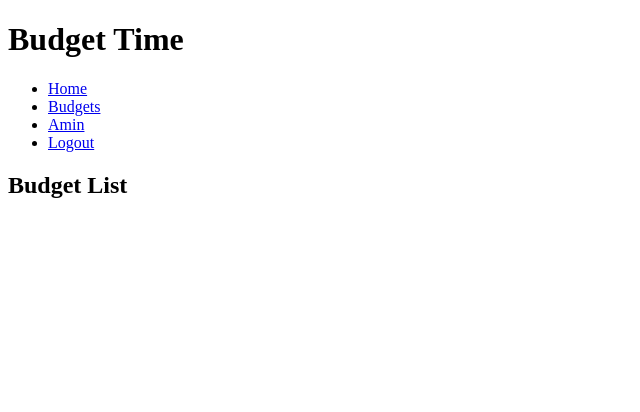
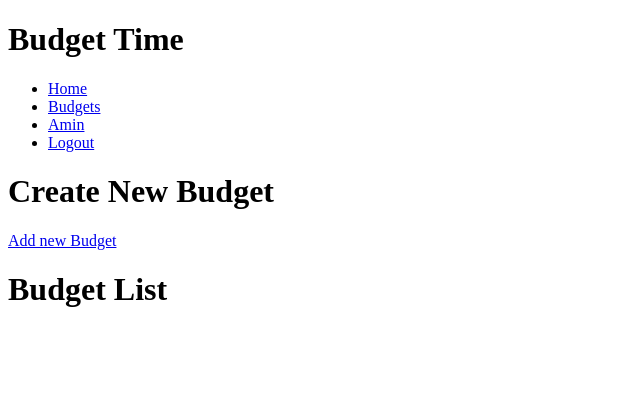
Before and after one commit to EHaan-CF-Projects/budget_tool, a Django app: page /budget/ in a window 1280 px wide. Shown: the top 412 px of the page, without its empty margins (0-640 px from the left). Run offline with Django 3.2, Linux system fonts and the light colour scheme; the visitor is signed in with stand-in values (Sample User, id 1); data comes from the database, SQL or seed files in the repository; data that the repository does not hold is empty.

Commit message:
forms added and views started

```diff
--- a/budget_tool_app/models.py
+++ b/budget_tool_app/models.py
@@ -42,7 +42,7 @@ class Transaction(models.Model):
     ]
 
     budget = models.ForeignKey(Budget, related_name='transactions', null=True, on_delete=models.CASCADE)
-    type_of = models.CharField(choices=TYPES, default='available', max_length=48)
+    type_of = models.CharField(choices=TYPES, default='withdrawal', max_length=48)
     amount = models.FloatField(0.00)
     description = models.CharField(max_length=256)
 
--- a/budget_tool_app/templates/budget_detail.html
+++ b/budget_tool_app/templates/budget_detail.html
@@ -3,6 +3,8 @@
 {% block title %}Detail{% endblock title %}
 
 {% block content %}
+<h1>Add New Transaction</h1>
+<p><a href="#">Add new Transaction</a></p>
 <div>
     {% for transaction in transactions %}
         <h4>{{ transaction.type_of }} : {{ transaction.amount }}</h4>
--- a/budget_tool_app/templates/budget_list.html
+++ b/budget_tool_app/templates/budget_list.html
@@ -3,11 +3,12 @@
 {% block title %}List{% endblock title %}
 
 {% block content %}
-<h2>Budget List</h2>
+<h1>Create New Budget</h1>
+<p><a href="#">Add new Budget</a></p>
+<h1>Budget List</h1>
 <div>
     {% for budget in budgets %}
-    <h4>{{ budget.name }}</h4>
-    <h2>Start: {{ budget.total_budget }}</h2>
+    <h2><a href="{% url 'budget_detail' id=budget.id %}">{{ budget.name }}</a></h2>
     {% endfor %}
 </div>
 {% endblock content %}
--- a/budget_tool_app/views.py
+++ b/budget_tool_app/views.py
@@ -1,7 +1,8 @@
 from django.contrib.auth.mixins import LoginRequiredMixin
-from django.views.generic import ListView
+from django.views.generic import ListView, CreateView
 from django.urls import reverse_lazy
 from .models import Budget, Transaction
+from .forms import BudgetForm, TransactionForm
 
 
 # Create your views here.
@@ -9,28 +10,52 @@ class BudgetListView(LoginRequiredMixin, ListView):
     """Defines the Budget List View."""
 
     template_name = './budget_list.html'
+    model = Budget
     context_object_name = 'budgets'
     login_url = reverse_lazy('login')
+    pk_url_kwarg = 'id'
 
     def get_queryset(self):
         """Renders list of user-specific budgets from the database."""
         return Budget.objects.filter(user__username=self.request.user.username)
 
-    def get_context_data(self, **kwargs):
-        """Obtains list of user-specific budgets related to the signed-in user."""
-        context = super().get_context_data(**kwargs)
-        context['transactions'] = Transaction.objects.filter(budget__user__username=self.request.user.username)
-        return context
-
 class BudgetDetailView(LoginRequiredMixin, ListView):
-    """Defines the Budget Detail View"""
+    """Defines the Budget Detail View."""
 
     template_name = './budget_detail.html'
     model = Transaction
     context_object_name = 'transactions'
     login_url = reverse_lazy('login')
-    pk_url_kwarg = 'id'
 
     def get_queryset(self):
         """Renders list of user-specific transaction from the database related to the signed-in user."""
-        return Transaction.objects.filter(budget__user__username=self.request.user.username)
+        return Transaction.objects.all()
+
+class BudgetCreateView(LoginRequiredMixin, CreateView):
+    """Defines the Create New Budget View."""
+
+    template_name = './create_budget.html'
+    model = Budget
+    form_class = BudgetForm
+    success_url = reverse_lazy('budget_list')
+    login_url = reverse_lazy('auth_login')
+
+    def form_valid(self, form):
+        """Validates the budget form."""
+        form.instance.user = self.request.user
+        return super().form_valid(form)
+
+class BudgetCreateView(LoginRequiredMixin, CreateView):
+    """Defines the Create New Transaction View."""
+
+    template_name = './create_Transaction.html'
+    model = Transaction
+    form_class = TransactionForm
+    # should actually return to the budget it is related to
+    success_url = reverse_lazy('budget_list')
+    login_url = reverse_lazy('auth_login')
+
+    def form_valid(self, form):
+        """Validates the Transaction form."""
+        form.instance.user = self.request.user
+        return super().form_valid(form)
```
Also changed, not shown: budget_tool_app/forms.py (added, +13 -0 lines), budget_tool_app/templates/create_budget.html (added, +13 -0 lines), budget_tool_app/templates/create_transaction.html (added, +12 -0 lines).
